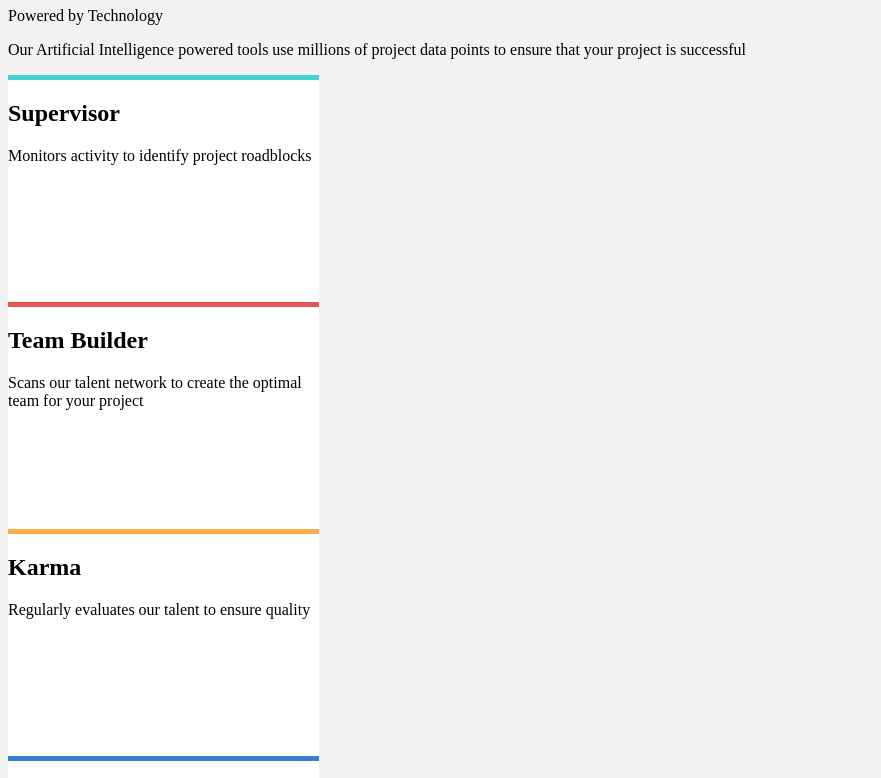
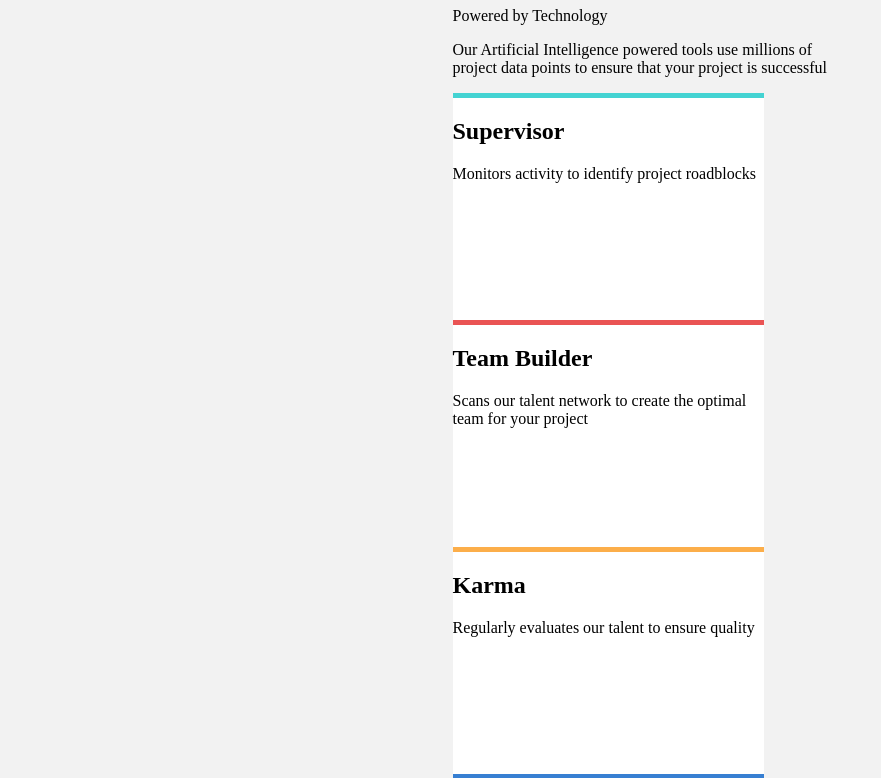
Before and after one commit to SvendBendt/frontendmentor-four-card-feature-section, a plain HTML site: page index.html in a window 1280 px wide. Shown: the part 73-851 px from the top of the page, without its empty margins (0-881 px from the left). Drawn offline with Linux system fonts and the light colour scheme.

Commit message:
Adjust body

```diff
--- a/master.css
+++ b/master.css
@@ -4,6 +4,8 @@ html {
 
 body {
   background-color:#F2F2F2;
+  margin: 0 auto;
+  width:375px;
 }
 
 .reliable-heading {}
```
